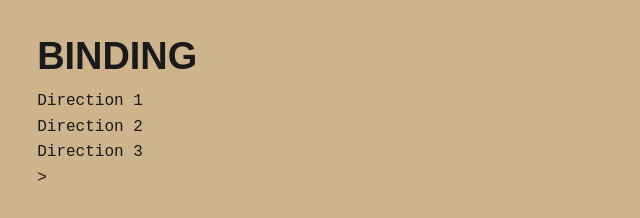
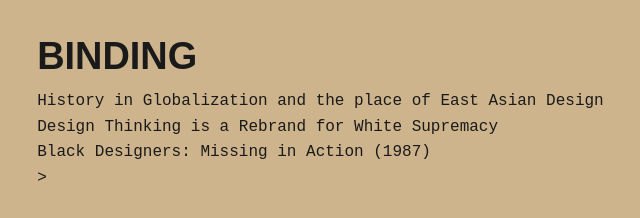
Before and after one commit to valpal2001/binding, a plain HTML site: page index.html in a window 1280 px wide. Shown: the whole page, without its empty margins (14-654 px from the left). Drawn offline with Linux system fonts and the light colour scheme.

Commit message:
landing page

```diff
--- a/index.html
+++ b/index.html
@@ -13,13 +13,13 @@
 		<nav>
 			<ol>
 				<li>
-					<a href="direction-1/">Direction 1</a>
+					<a href="east-asian-design/">History in Globalization and the place of East Asian Design</a>
 				</li>
 				<li>
-					<a href="direction-2/">Direction 2</a>
+					<a href="design-thinking/">Design Thinking is a Rebrand for White Supremacy</a>
 				</li>
 				<li>
-					<a href="direction-3/">Direction 3</a>
+					<a href="missing-in-action/">Black Designers: Missing in Action (1987)</a>
 				</li>
 			</ol>
 		</nav>>
```
